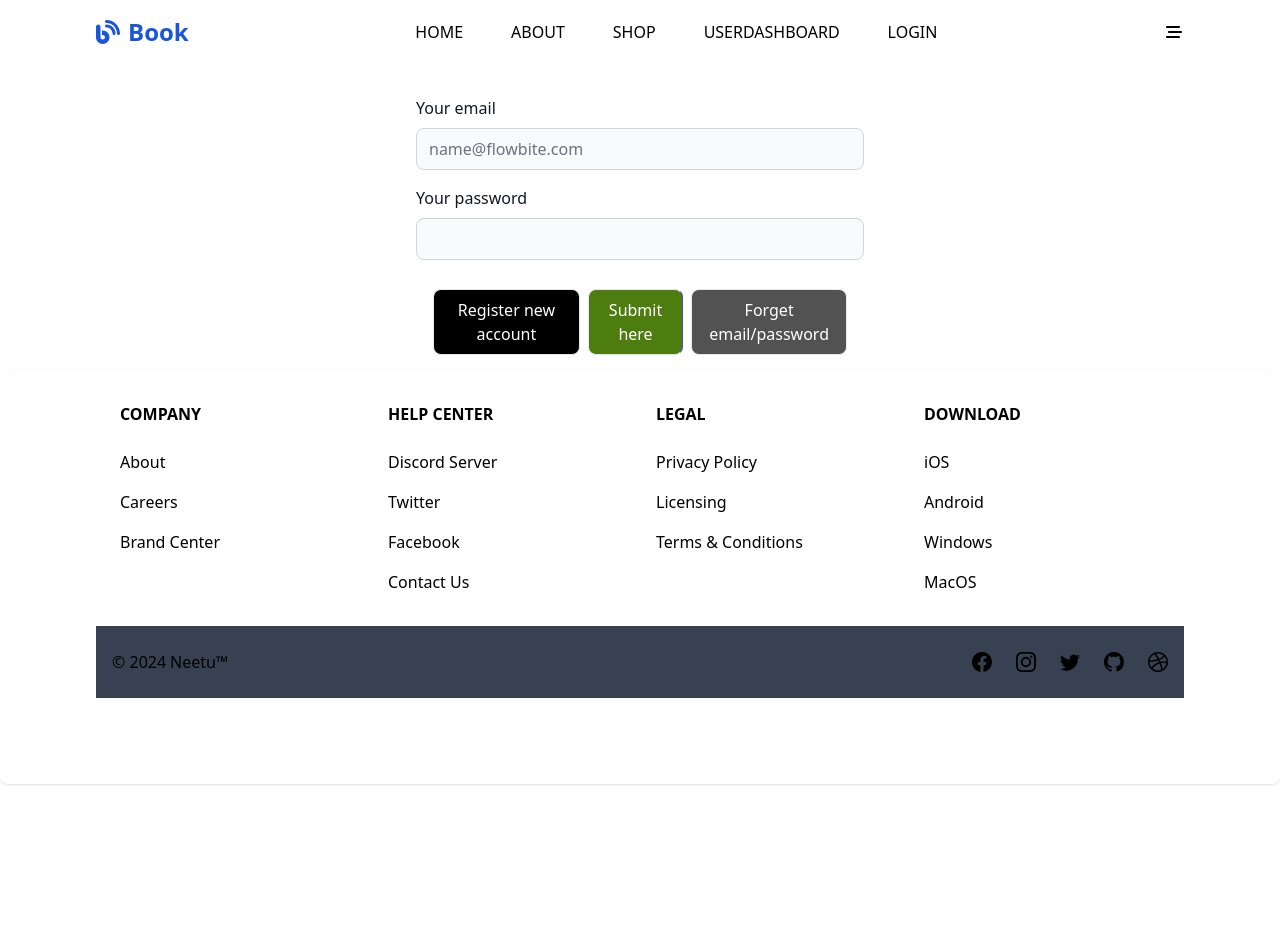
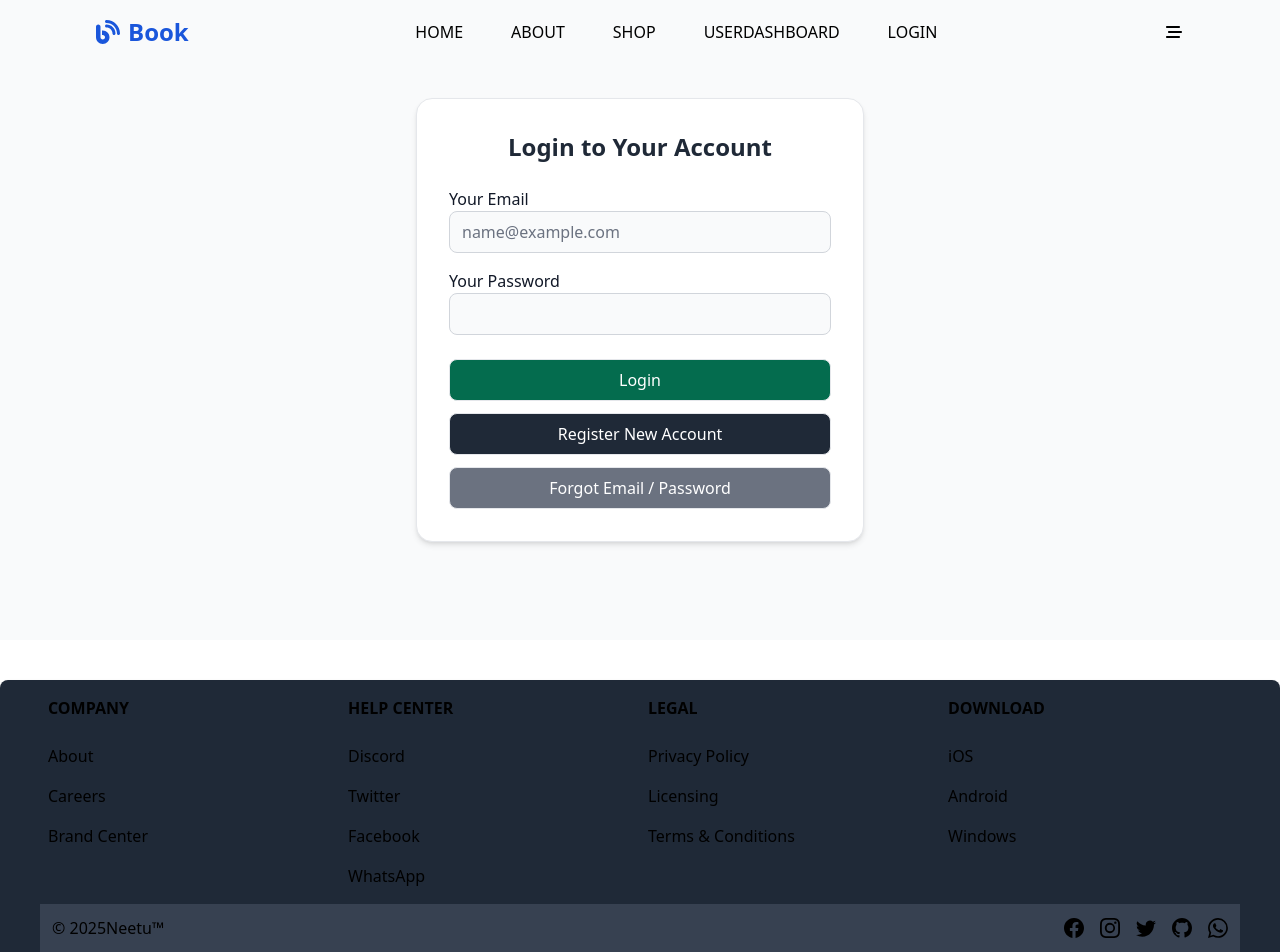
Before and after one commit to Neetu-12/ignou_project, a React (Create React App) app in the folder frontend/: page /login in a window 1280 px wide. Shown: the top 952 px of the page. Before the commit the page ends 800 px from the top, so only its background shows below. Built offline with nearby package versions, Linux system fonts and the light colour scheme.

Commit message:
Changes of css, module, hook useNavigate

```diff
--- a/frontend/package.json
+++ b/frontend/package.json
@@ -15,7 +15,7 @@
     "match-sorter": "^6.3.4",
     "react": "^18.3.1",
     "react-dom": "^18.3.1",
-    "react-icons": "^5.3.0",
+    "react-icons": "^5.5.0",
     "react-razorpay": "^3.0.1",
     "react-router-dom": "^6.27.0",
     "react-scripts": "5.0.1",
--- a/frontend/src/components/Footer/Footer.jsx
+++ b/frontend/src/components/Footer/Footer.jsx
@@ -1,62 +1,95 @@
 import React from 'react';
 import { Footer } from "flowbite-react";
-import { BsDribbble, BsFacebook, BsGithub, BsInstagram, BsTwitter } from "react-icons/bs";
-
+import { BsDribbble, BsFacebook, BsGithub, BsInstagram, BsTwitter, BsWhatsapp } from "react-icons/bs";
 
 const Footers = () => {
   return (
-    <Footer bgDark className=''>
-      <div className="w-full px-4 lg:px-24 bottom-0 mb-[5.4rem]">
-        <div className="grid w-full grid-cols-2 gap-8 px-6 py-8 md:grid-cols-4">
+    <Footer bgDark className="mt-10">
+      {/* Container */}
+      <div className="w-full px-3 lg:px-10 bottom-0 mb-6">
+        {/* Grid Section */}
+        <div className="grid w-full grid-cols-2 gap-4 px-2 py-4 md:grid-cols-4">
           <div>
             <Footer.Title title="Company" />
             <Footer.LinkGroup col>
-              <Footer.Link href="#">About</Footer.Link>
-              <Footer.Link href="#">Careers</Footer.Link>
-              <Footer.Link href="#">Brand Center</Footer.Link>
-              {/* <Footer.Link href="#">Blog</Footer.Link> */}
+              <Footer.Link href="/about">About</Footer.Link>
+              <Footer.Link href="/careers">Careers</Footer.Link>
+              <Footer.Link href="/brand">Brand Center</Footer.Link>
             </Footer.LinkGroup>
           </div>
+
           <div>
-            <Footer.Title title="help center" />
+            <Footer.Title title="Help Center" />
             <Footer.LinkGroup col>
-              <Footer.Link href="#">Discord Server</Footer.Link>
-              <Footer.Link href="#">Twitter</Footer.Link>
-              <Footer.Link href="#">Facebook</Footer.Link>
-              <Footer.Link href="#">Contact Us</Footer.Link>
+              <Footer.Link href="#">Discord</Footer.Link>
+              <Footer.Link
+                href="https://x.com/NeetuSah9"
+                target="_blank"
+                rel="noopener noreferrer"
+              >
+                Twitter
+              </Footer.Link>
+              <Footer.Link
+                href="https://www.facebook.com/profile.php?id=100081179280728"
+                target="_blank"
+                rel="noopener noreferrer"
+              >
+                Facebook
+              </Footer.Link>
+
+              {/* ✅ WhatsApp link */}
+              <Footer.Link
+                href="https://wa.me/919310513448?text=Hi%20Neetu!%20I%20visited%20your%20website."
+                target="_blank"
+                rel="noopener noreferrer"
+              >
+                WhatsApp
+              </Footer.Link>
             </Footer.LinkGroup>
           </div>
+
           <div>
-            <Footer.Title title="legal" />
+            <Footer.Title title="Legal" />
             <Footer.LinkGroup col>
-              <Footer.Link href="#">Privacy Policy</Footer.Link>
-              <Footer.Link href="#">Licensing</Footer.Link>
-              <Footer.Link href="#">Terms &amp; Conditions</Footer.Link>
+              <Footer.Link href="/privacy">Privacy Policy</Footer.Link>
+              <Footer.Link href="/license">Licensing</Footer.Link>
+              <Footer.Link href="/terms">Terms &amp; Conditions</Footer.Link>
             </Footer.LinkGroup>
           </div>
+
           <div>
-            <Footer.Title title="download" />
+            <Footer.Title title="Download" />
             <Footer.LinkGroup col>
               <Footer.Link href="#">iOS</Footer.Link>
               <Footer.Link href="#">Android</Footer.Link>
               <Footer.Link href="#">Windows</Footer.Link>
-              <Footer.Link href="#">MacOS</Footer.Link>
             </Footer.LinkGroup>
           </div>
         </div>
-        <div className="w-full bg-gray-700 px-4 py-6 sm:flex sm:items-center sm:justify-between">
-          <Footer.Copyright href="#" by="Neetu™" year={2024} />
-          <div className="mt-4 flex space-x-6 sm:mt-0 sm:justify-center">
-            <Footer.Icon href="https://www.facebook.com/profile.php?id=100081179280728" icon={BsFacebook} />
-            <Footer.Icon href="https://www.instagram.com/ne.etu3968/profilecard/?igsh=aHp3MDA0Y2xwdWR3" icon={BsInstagram} />
-            <Footer.Icon href="#" icon={BsTwitter} />
-            <Footer.Icon href="https://github.com/Neetu-12?tab=repositories" icon={BsGithub} />
-            <Footer.Icon href="#" icon={BsDribbble} />
+
+        {/* Bottom bar */}
+        <div className="w-full bg-gray-700 px-3 py-3 sm:flex sm:items-center sm:justify-between">
+          <Footer.Copyright href="#" by="Neetu™" year={2025} />
+          <div className="mt-4 flex space-x-4 sm:mt-0 sm:justify-center">
+            <Footer.Icon
+              href="https://www.facebook.com/profile.php?id=100081179280728"
+              icon={BsFacebook}
+            />
+            <Footer.Icon
+              href="https://www.instagram.com/ne.etu3968/profilecard/?igsh=aHp3MDA0Y2xwdWR3"
+              icon={BsInstagram}
+            />
+            <Footer.Icon href="https://x.com/NeetuSah9" icon={BsTwitter} />
+            <Footer.Icon href="https://github.com/Neetu-12/ignou_project" icon={BsGithub} />
+            <Footer.Icon
+              href="https://wa.me/919310513448?text=Hi%20Neetu!"
+              icon={BsWhatsapp}
+            />
           </div>
         </div>
       </div>
     </Footer>
-  )
-}
+  );
+};
 
 export default Footers;
--- a/frontend/src/dashboard/Login.jsx
+++ b/frontend/src/dashboard/Login.jsx
@@ -1,63 +1,102 @@
-import { Button, Label, TextInput } from 'flowbite-react';
-import React, { useState } from 'react';
-import {  useNavigate } from 'react-router-dom';
-import axios from 'axios';
+import { Button, Label, TextInput } from "flowbite-react";
+import React, { useState } from "react";
+import { useNavigate } from "react-router-dom";
+import axios from "axios";
 
 const Login = () => {
-
   const navigation = useNavigate();
-  const [dataobj, setdataobj] = useState({})
+  const [dataobj, setdataobj] = useState({});
 
   const submitbtn = (e, direction) => {
-    e.preventDefault(); // Prevents the default form submission (page reload)
+    e.preventDefault();
 
-    if (!!dataobj.email && !!dataobj.password && direction === 'login') {
-      axios.post(`${process.env.REACT_APP_API_BASE_URL}/user/login/`,dataobj)
-      .then((response) => {
-        localStorage.setItem('token',response.data.token)
-        alert(response.data.result)
-        navigation('../')
-        window.location.reload();
-      })
-      .catch((error) => {
-        alert(error.response.data)
-        navigation(`../singup`)
-      });
-    }else if (direction === 'singup') {
-      navigation(`../singup`)
-    }else{
-      alert('Fill information correctly')
+    if (!!dataobj.email && !!dataobj.password && direction === "login") {
+      axios
+        .post(`${process.env.REACT_APP_API_BASE_URL}/user/login/`, dataobj)
+        .then((response) => {
+          localStorage.setItem("token", response.data.token);
+          alert(response.data.result);
+          navigation("../");
+          window.location.reload();
+        })
+        .catch((error) => {
+          alert(error.response.data);
+          navigation(`../singup`);
+        });
+    } else if (direction === "singup") {
+      navigation(`../singup`);
+    } else {
+      alert("Fill information correctly");
     }
-  }
+  };
+
   return (
-    <div className='mt-24 flex justify-center'>
-      <form className="flex max-w-md flex-col gap-4">
-        <div>
-          <div className="mb-2 block">
-            <Label htmlFor="email2" value="Your email" />
-          </div>
-          <TextInput id="email2" onChange={(e) => { setdataobj({ ...dataobj, "email": e.target.value }) }} type="email" placeholder="name@flowbite.com" required shadow />
+    <div className="flex justify-center items-center min-h-[80vh] bg-gray-50">
+      <form
+        className="w-full max-w-md bg-white p-8 rounded-2xl shadow-md border border-gray-200"
+      >
+        <h2 className="text-2xl font-semibold text-center text-gray-800 mb-6">
+          Login to Your Account
+        </h2>
+
+        {/* Email Field */}
+        <div className="mb-4">
+          <Label htmlFor="email2" value="Your Email" />
+          <TextInput
+            id="email2"
+            type="email"
+            placeholder="name@example.com"
+            required
+            shadow
+            onChange={(e) =>
+              setdataobj({ ...dataobj, email: e.target.value })
+            }
+          />
         </div>
-        <div>
-          <div className="mb-2 block">
-            <Label htmlFor="password2" value="Your password" />
-          </div>
-          <TextInput id="password2" onChange={(e) => { setdataobj({ ...dataobj, "password": e.target.value }) }} type="password" required shadow />
+
+        {/* Password Field */}
+        <div className="mb-6">
+          <Label htmlFor="password2" value="Your Password" />
+          <TextInput
+            id="password2"
+            type="password"
+            required
+            shadow
+            onChange={(e) =>
+              setdataobj({ ...dataobj, password: e.target.value })
+            }
+          />
         </div>
-        {/* <div>
-          <div className="mb-2 block">
-            <Label htmlFor="repeat-password" value="Repeat password" />
-          </div>
-          <TextInput id="repeat-password" onChange={(e)=>{setdataobj({...dataobj,"repeat-password":e.target.value})}} type="password" required shadow />
-        </div> */}
-        <div className="btnfun flex text-center justify-between p-[0.8rem]  ">
-          <Button onClick={(e) => { submitbtn(e, 'singup') }} type="submit" className='bg-black mb-0.5 ml-1 mr-1'>Register new account</Button>
-          <Button onClick={(e) => { submitbtn(e, 'login') }} type="submit" className='border-r-indigo-700 bg-lime-700 mb-0.5 ml-1 mr-1'>Submit here</Button>
-          <Button onClick={(e) => { submitbtn(e, 'singup') }} type="submit" className='bg-neutral-600 mb-0.5 ml-1 mr-1'>Forget email/password</Button>
+
+        {/* Buttons */}
+        <div className="flex flex-col gap-3">
+          <Button
+            onClick={(e) => submitbtn(e, "login")}
+            className="bg-green-700 hover:bg-green-800"
+            type="submit"
+          >
+            Login
+          </Button>
+
+          <Button
+            onClick={(e) => submitbtn(e, "singup")}
+            className="bg-gray-800 hover:bg-gray-900"
+            type="submit"
+          >
+            Register New Account
+          </Button>
+
+          <Button
+            onClick={(e) => submitbtn(e, "singup")}
+            className="bg-gray-500 hover:bg-gray-600"
+            type="submit"
+          >
+            Forgot Email / Password
+          </Button>
         </div>
       </form>
     </div>
-  )
-}
+  );
+};
 
 export default Login;
--- a/frontend/src/dashboard/Singup.jsx
+++ b/frontend/src/dashboard/Singup.jsx
@@ -1,56 +1,102 @@
-import { Button, Label, TextInput } from 'flowbite-react';
-import React, { useState } from 'react';
-import {  useNavigate } from 'react-router-dom';
-import axios from 'axios';
+import { Button, Label, TextInput } from "flowbite-react";
+import React, { useState } from "react";
+import { useNavigate } from "react-router-dom";
+import axios from "axios";
 
 const Login = () => {
   const navigation = useNavigate();
-  const [dataobj, setdataobj] = useState({})
+  const [dataobj, setdataobj] = useState({});
 
-  const submitbtn = (e, direction) => {
-    e.preventDefault(); // Prevents the default form submission (page reload)
+  const submitbtn = (e) => {
+    e.preventDefault();
 
-    axios.post(`${process.env.REACT_APP_API_BASE_URL}/registration`,dataobj)
+    axios
+      .post(`${process.env.REACT_APP_API_BASE_URL}/registration`, dataobj)
+      .then((response) => {
+        alert(response.data);
+        console.log(response.data);
+        navigation("../login");
+      })
+      .catch((error) => {
+        alert(error.response.data);
+        console.log("Error occurred during registration");
+      });
+  };
 
-    .then((response) => {
-      alert(response.data)
-      console.log(response.data);
-      navigation(`../login`)
-    })
-    .catch((error) => {
-      alert(error.response.data)
-      console.log('error aa gyaa....!!');
-    });
-  }
   return (
-    <div className='mt-24 flex justify-center'>
-      <form className="flex max-w-md flex-col gap-4">
-      <div>
-          <div className="mb-2 block w-[28rem]">
-            <Label htmlFor="name" value="Your name" />
-          </div>
-          <TextInput id="name" onChange={(e) => { setdataobj({ ...dataobj, "name": e.target.value }) }} type="text" placeholder="Enter your name" required shadow />
+    <div className="flex justify-center items-center min-h-[80vh] bg-gray-50">
+      <form
+        onSubmit={submitbtn}
+        className="w-full max-w-md bg-white p-8 rounded-2xl shadow-md border border-gray-200"
+      >
+        <h2 className="text-2xl font-semibold text-center text-gray-800 mb-6">
+          Register Your Account
+        </h2>
+
+        {/* Name Field */}
+        <div className="mb-4">
+          <Label htmlFor="name" value="Your Name" />
+          <TextInput
+            id="name"
+            type="text"
+            placeholder="Enter your name"
+            required
+            shadow
+            onChange={(e) =>
+              setdataobj({ ...dataobj, name: e.target.value })
+            }
+          />
         </div>
-        <div>
-          <div className="mb-2 block">
-            <Label htmlFor="email2" value="Your email" />
-          </div>
-          <TextInput id="email2" onChange={(e) => { setdataobj({ ...dataobj, "email": e.target.value }) }} type="email" placeholder="name@flowbite.com" required shadow />
+
+        {/* Email Field */}
+        <div className="mb-4">
+          <Label htmlFor="email2" value="Your Email" />
+          <TextInput
+            id="email2"
+            type="email"
+            placeholder="name@example.com"
+            required
+            shadow
+            onChange={(e) =>
+              setdataobj({ ...dataobj, email: e.target.value })
+            }
+          />
         </div>
-        <div>
-          <div className="mb-2 block">
-            <Label htmlFor="password" value="Your password" />
-          </div>
-          <TextInput id="password" onChange={(e) => { setdataobj({ ...dataobj, "password": e.target.value }) }} type="password" required shadow />
+
+        {/* Password Field */}
+        <div className="mb-6">
+          <Label htmlFor="password" value="Your Password" />
+          <TextInput
+            id="password"
+            type="password"
+            required
+            shadow
+            onChange={(e) =>
+              setdataobj({ ...dataobj, password: e.target.value })
+            }
+          />
         </div>
-        <div className="btnfun flex text-center justify-between p-[0.8rem] ">
-          <Button onClick={(e) => { submitbtn(e, 'login') }} type="submit" className='bg-black mb-0.5 ml-1 mr-1'>Register your account</Button>
-          <Button onClick={(e) => { navigation(`../login`) }} type="submit" className='border-r-indigo-700 bg-lime-700 mb-0.5 ml-1 mr-1'>Back to login</Button>
-          {/* <Button onClick={(e) => { submitbtn(e, 'signing') }} type="submit" className='bg-neutral-600 mb-0.5 ml-1 mr-1'>Forget email/password</Button> */}
+
+        {/* Buttons */}
+        <div className="flex flex-col gap-3">
+          <Button
+            type="submit"
+            className="bg-green-700 hover:bg-green-800"
+          >
+            Register
+          </Button>
+
+          <Button
+            onClick={() => navigation("../login")}
+            type="button"
+            className="bg-gray-800 hover:bg-gray-900"
+          >
+            Back to Login
+          </Button>
         </div>
       </form>
     </div>
-  )
-}
+  );
+};
 
 export default Login;
```
Also changed, not shown: frontend/src/components/Banner/Banner.jsx (+33 -17 lines), frontend/src/dashboard/SideBar.jsx (+40 -15 lines), frontend/src/shop/SingleBook.jsx (+12 -2 lines), 1 other file (tests, documents, lock files or other folders).
